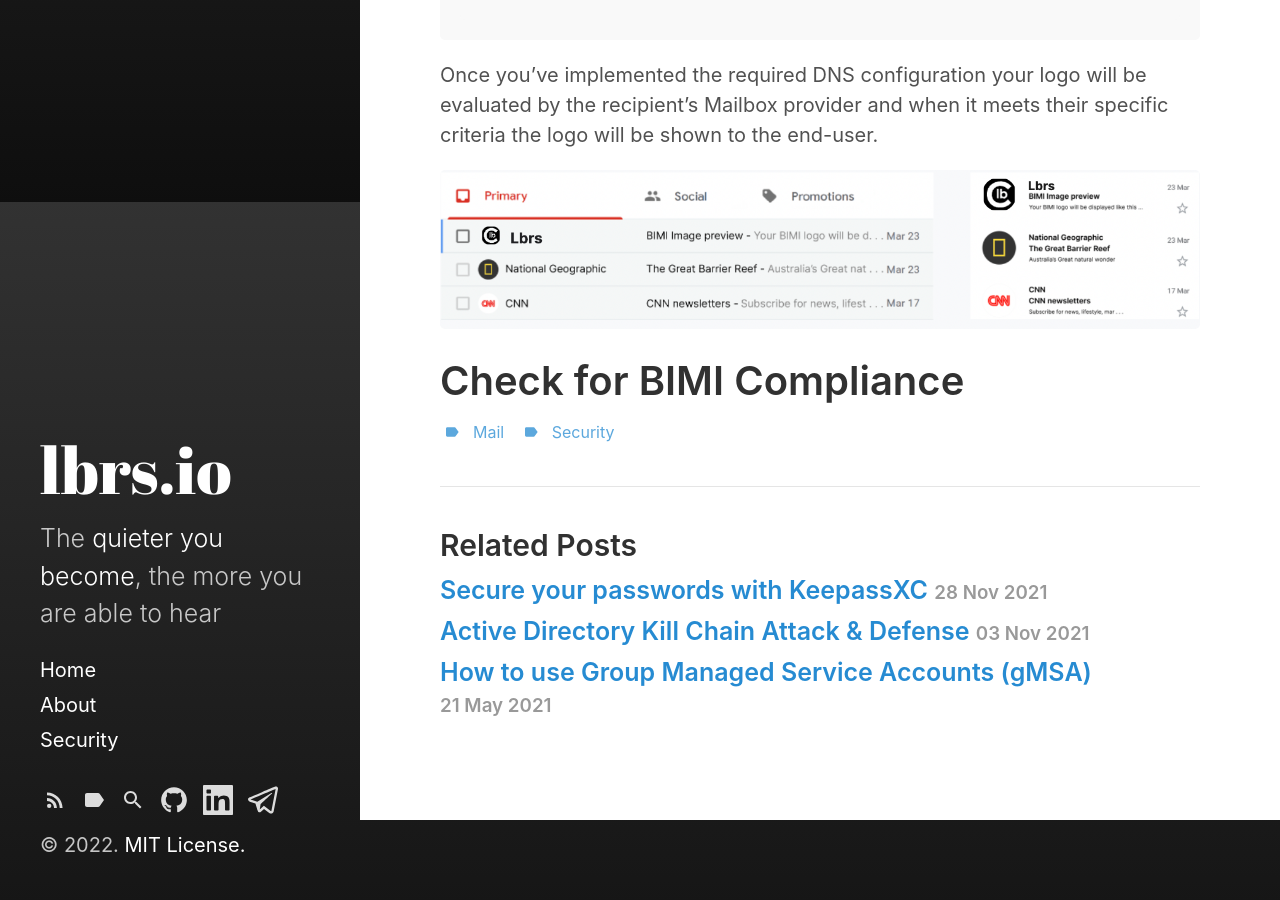
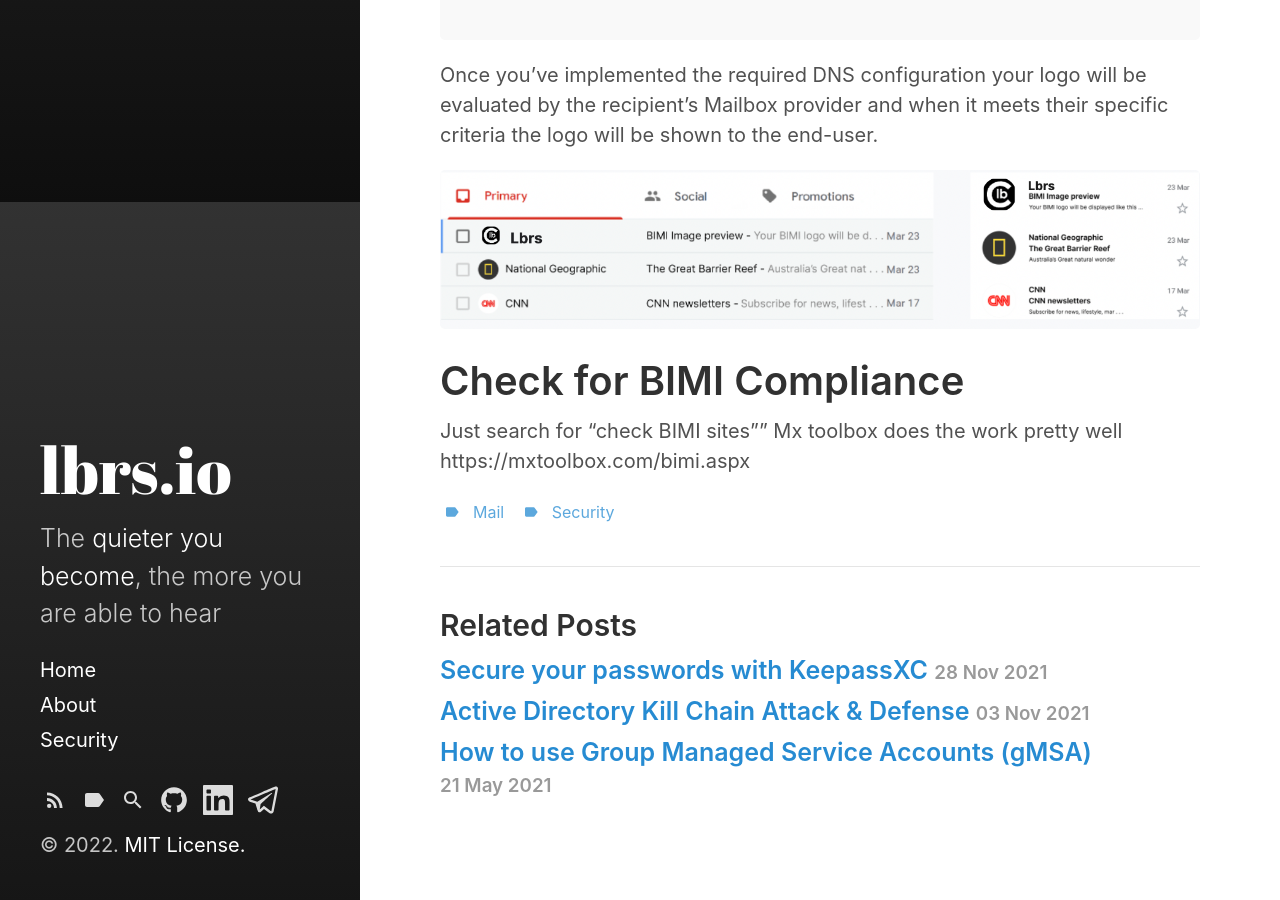
Before and after one commit to cdrclbrs/blog, a Jekyll site: the page built from _posts/2022-05-05-ImplementBIMI.md, in a window 1280 px wide and 900 px high, scrolled down 4298 px. Built offline with Jekyll 4.4.1, drawn with Linux system fonts in a browser that asks for light colours.

Commit message:
size img

```diff
--- a/_posts/2022-05-05-ImplementBIMI.md
+++ b/_posts/2022-05-05-ImplementBIMI.md
@@ -86,3 +86,6 @@
 ![lbrsBIMI.png](https://blog.lbrs.io/images/lbrsBIMI.png)
 
 # Check for BIMI Compliance
+Just search for "check BIMI sites""
+Mx toolbox does the work pretty well
+https://mxtoolbox.com/bimi.aspx
```
